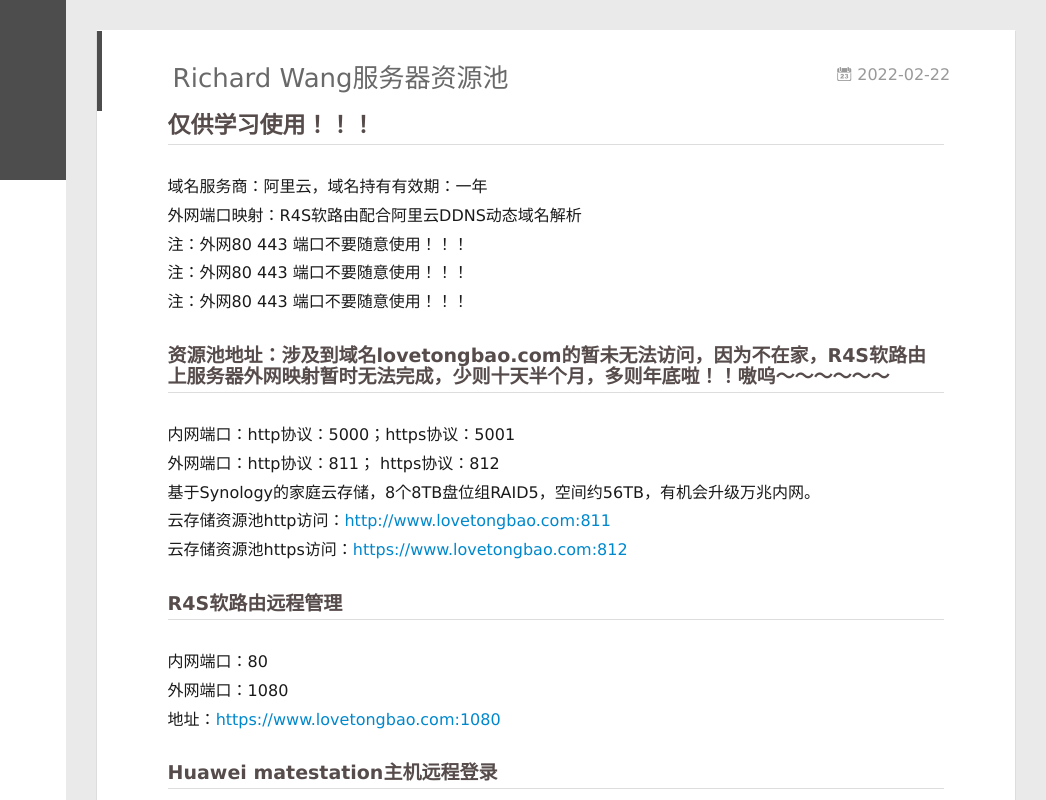
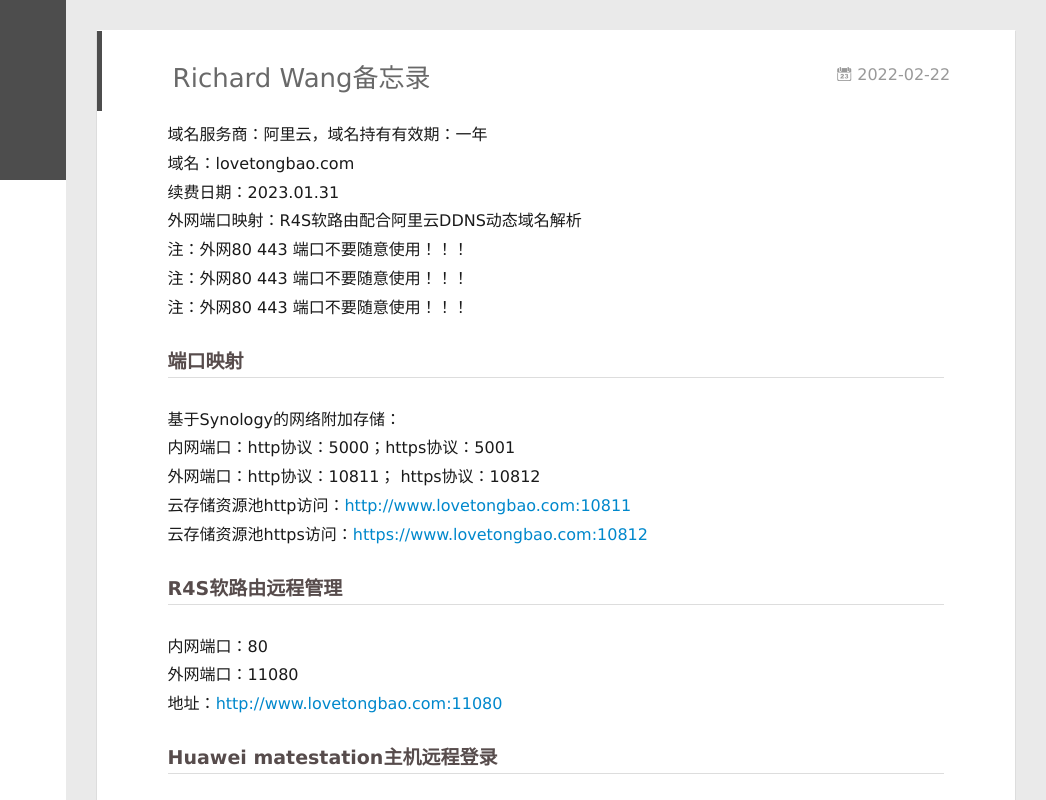
Before and after one commit to lawrencechenwen/lawrencechenwen.github.io, a plain HTML site: page 2022/02/22/我的资源池/index.html in a window 1280 px wide. Shown: the full height of the page, 234-1280 px from the left. Drawn offline with Linux system fonts and the light colour scheme; a script that the page names is missing.

Commit message:
Site updated: 2022-03-12 10:38:43

```diff
--- a/2022/02/22/我的资源池/index.html
+++ b/2022/02/22/我的资源池/index.html
@@ -6,17 +6,17 @@
   <meta name="renderer" content="webkit">
   <meta http-equiv="X-UA-Compatible" content="IE=edge" >
   <link rel="dns-prefetch" href="http://example.com">
-  <title>Richard Wang服务器资源池 | Hexo</title>
+  <title>Richard Wang备忘录 | Hexo</title>
   <meta name="viewport" content="width=device-width, initial-scale=1, maximum-scale=1">
-  <meta name="description" content="仅供学习使用！！！域名服务商：阿里云，域名持有有效期：一年外网端口映射：R4S软路由配合阿里云DDNS动态域名解析注：外网80 443 端口不要随意使用！！！注：外网80 443 端口不要随意使用！！！注：外网80 443 端口不要随意使用！！！ 资源池地址：涉及到域名lovetongbao.com的暂未无法访问，因为不在家，R4S软路由上服务器外网映射暂时无法完成，少则十天半个月，多则年底啦！！">
+  <meta name="description" content="域名服务商：阿里云，域名持有有效期：一年域名：lovetongbao.com续费日期：2023.01.31外网端口映射：R4S软路由配合阿里云DDNS动态域名解析注：外网80 443 端口不要随意使用！！！注：外网80 443 端口不要随意使用！！！注：外网80 443 端口不要随意使用！！！ 端口映射基于Synology的网络附加存储：内网端口：http协议：5000；https协议：5001外">
 <meta property="og:type" content="article">
-<meta property="og:title" content="Richard Wang服务器资源池">
+<meta property="og:title" content="Richard Wang备忘录">
 <meta property="og:url" content="http://example.com/2022/02/22/%E6%88%91%E7%9A%84%E8%B5%84%E6%BA%90%E6%B1%A0/index.html">
 <meta property="og:site_name" content="Hexo">
-<meta property="og:description" content="仅供学习使用！！！域名服务商：阿里云，域名持有有效期：一年外网端口映射：R4S软路由配合阿里云DDNS动态域名解析注：外网80 443 端口不要随意使用！！！注：外网80 443 端口不要随意使用！！！注：外网80 443 端口不要随意使用！！！ 资源池地址：涉及到域名lovetongbao.com的暂未无法访问，因为不在家，R4S软路由上服务器外网映射暂时无法完成，少则十天半个月，多则年底啦！！">
+<meta property="og:description" content="域名服务商：阿里云，域名持有有效期：一年域名：lovetongbao.com续费日期：2023.01.31外网端口映射：R4S软路由配合阿里云DDNS动态域名解析注：外网80 443 端口不要随意使用！！！注：外网80 443 端口不要随意使用！！！注：外网80 443 端口不要随意使用！！！ 端口映射基于Synology的网络附加存储：内网端口：http协议：5000；https协议：5001外">
 <meta property="og:locale" content="en_US">
 <meta property="article:published_time" content="2022-02-22T05:23:44.000Z">
-<meta property="article:modified_time" content="2022-02-22T10:13:40.431Z">
+<meta property="article:modified_time" content="2022-03-12T02:35:43.865Z">
 <meta property="article:author" content="John Doe">
 <meta name="twitter:card" content="summary">
 
@@ -161,7 +161,7 @@
 
 
     <h1 class="article-title" itemprop="name">
-      Richard Wang服务器资源池
+      Richard Wang备忘录
     </h1>
 
 
@@ -174,10 +174,10 @@
 
     <div class="article-entry" itemprop="articleBody">
 
-        <h2 id="仅供学习使用！！！"><a href="#仅供学习使用！！！" class="headerlink" title="仅供学习使用！！！"></a>仅供学习使用！！！</h2><p>域名服务商：阿里云，域名持有有效期：一年<br>外网端口映射：R4S软路由配合阿里云DDNS动态域名解析<br>注：外网80 443 端口不要随意使用！！！<br>注：外网80 443 端口不要随意使用！！！<br>注：外网80 443 端口不要随意使用！！！</p>
-<h3 id="资源池地址：涉及到域名lovetongbao-com的暂未无法访问，因为不在家，R4S软路由上服务器外网映射暂时无法完成，少则十天半个月，多则年底啦！！嗷呜～～～～～～"><a href="#资源池地址：涉及到域名lovetongbao-com的暂未无法访问，因为不在家，R4S软路由上服务器外网映射暂时无法完成，少则十天半个月，多则年底啦！！嗷呜～～～～～～" class="headerlink" title="资源池地址：涉及到域名lovetongbao.com的暂未无法访问，因为不在家，R4S软路由上服务器外网映射暂时无法完成，少则十天半个月，多则年底啦！！嗷呜～～～～～～"></a>资源池地址：涉及到域名lovetongbao.com的暂未无法访问，因为不在家，R4S软路由上服务器外网映射暂时无法完成，少则十天半个月，多则年底啦！！嗷呜～～～～～～</h3><p>内网端口：http协议：5000；https协议：5001<br>外网端口：http协议：811； https协议：812<br>基于Synology的家庭云存储，8个8TB盘位组RAID5，空间约56TB，有机会升级万兆内网。<br>云存储资源池http访问：<a target="_blank" rel="noopener" href="http://www.lovetongbao.com:811/">http://www.lovetongbao.com:811</a><br>云存储资源池https访问：<a target="_blank" rel="noopener" href="https://www.lovetongbao.com:812/">https://www.lovetongbao.com:812</a></p>
-<h3 id="R4S软路由远程管理"><a href="#R4S软路由远程管理" class="headerlink" title="R4S软路由远程管理"></a>R4S软路由远程管理</h3><p>内网端口：80<br>外网端口：1080<br>地址：<a target="_blank" rel="noopener" href="https://www.lovetongbao.com:1080/">https://www.lovetongbao.com:1080</a></p>
-<h3 id="Huawei-matestation主机远程登录"><a href="#Huawei-matestation主机远程登录" class="headerlink" title="Huawei matestation主机远程登录"></a>Huawei matestation主机远程登录</h3><p>内网端口：3389<br>外网端口：3389<br>使用微软自带的远程工具Remote Desktop，开启方法：桌面右键个性化–主页–系统–远程桌面–开启，win+r运行进程mstsc。<br>计算机：<a target="_blank" rel="noopener" href="http://www.lovetongbao.com:3389/">www.lovetongbao.com:3389</a><br>用户名：<a href="mailto:&#108;&#97;&#x77;&#x72;&#x65;&#110;&#99;&#x65;&#99;&#104;&#101;&#x6e;&#x77;&#x65;&#110;&#64;&#x67;&#109;&#x61;&#x69;&#108;&#x2e;&#x63;&#x6f;&#x6d;">&#108;&#97;&#x77;&#x72;&#x65;&#110;&#99;&#x65;&#99;&#104;&#101;&#x6e;&#x77;&#x65;&#110;&#64;&#x67;&#109;&#x61;&#x69;&#108;&#x2e;&#x63;&#x6f;&#x6d;</a><br>密  码：chenwen123789</p>
+        <p>域名服务商：阿里云，域名持有有效期：一年<br>域名：lovetongbao.com<br>续费日期：2023.01.31<br>外网端口映射：R4S软路由配合阿里云DDNS动态域名解析<br>注：外网80 443 端口不要随意使用！！！<br>注：外网80 443 端口不要随意使用！！！<br>注：外网80 443 端口不要随意使用！！！</p>
+<h3 id="端口映射"><a href="#端口映射" class="headerlink" title="端口映射"></a>端口映射</h3><p>基于Synology的网络附加存储：<br>内网端口：http协议：5000；https协议：5001<br>外网端口：http协议：10811； https协议：10812<br>云存储资源池http访问：<a target="_blank" rel="noopener" href="http://www.lovetongbao.com:10811/">http://www.lovetongbao.com:10811</a><br>云存储资源池https访问：<a target="_blank" rel="noopener" href="https://www.lovetongbao.com:10812/">https://www.lovetongbao.com:10812</a></p>
+<h3 id="R4S软路由远程管理"><a href="#R4S软路由远程管理" class="headerlink" title="R4S软路由远程管理"></a>R4S软路由远程管理</h3><p>内网端口：80<br>外网端口：11080<br>地址：<a target="_blank" rel="noopener" href="http://www.lovetongbao.com:11080/">http://www.lovetongbao.com:11080</a></p>
+<h3 id="Huawei-matestation主机远程登录"><a href="#Huawei-matestation主机远程登录" class="headerlink" title="Huawei matestation主机远程登录"></a>Huawei matestation主机远程登录</h3><p>内网端口：3389<br>外网端口：3389<br>使用微软自带的远程工具Remote Desktop，开启方法：桌面右键个性化–主页–系统–远程桌面–开启，win+r运行进程mstsc。<br>计算机：<a target="_blank" rel="noopener" href="http://www.lovetongbao.com:3389/">www.lovetongbao.com:3389</a><br>用户名：<a href="mailto:&#108;&#x61;&#119;&#114;&#101;&#110;&#99;&#101;&#99;&#x68;&#x65;&#x6e;&#119;&#101;&#x6e;&#64;&#x67;&#x6d;&#x61;&#x69;&#x6c;&#x2e;&#99;&#x6f;&#109;">&#108;&#x61;&#119;&#114;&#101;&#110;&#99;&#101;&#99;&#x68;&#x65;&#x6e;&#119;&#101;&#x6e;&#64;&#x67;&#x6d;&#x61;&#x69;&#x6c;&#x2e;&#99;&#x6f;&#109;</a><br>密  码：chenwen123789</p>
 
 
 
@@ -315,7 +315,7 @@
 
   <div class="duoshuo">
 	<!-- 多说评论框 start -->
-	<div class="ds-thread" data-thread-key="我的资源池" data-title="Richard Wang服务器资源池" data-url="http://example.com/2022/02/22/%E6%88%91%E7%9A%84%E8%B5%84%E6%BA%90%E6%B1%A0/"></div>
+	<div class="ds-thread" data-thread-key="我的资源池" data-title="Richard Wang备忘录" data-url="http://example.com/2022/02/22/%E6%88%91%E7%9A%84%E8%B5%84%E6%BA%90%E6%B1%A0/"></div>
 	<!-- 多说评论框 end -->
 	<!-- 多说公共JS代码 start (一个网页只需插入一次) -->
 	<script type="text/javascript">
--- a/content.json
+++ b/content.json
@@ -1 +1 @@
-[{"title":"今日随笔","date":"2022-02-23T13:30:00.000Z","path":"2022/02/23/2022-02-23/","tags":[]},{"title":"Richard Wang服务器资源池","date":"2022-02-22T05:23:44.000Z","path":"2022/02/22/我的资源池/","tags":[]},{"title":"Hello World","date":"2022-02-22T04:22:02.173Z","path":"2022/02/22/hello-world/","tags":[]}]
+[{"title":"今日随笔","date":"2022-02-23T13:30:00.000Z","path":"2022/02/23/2022-02-23/","tags":[]},{"title":"Richard Wang备忘录","date":"2022-02-22T05:23:44.000Z","path":"2022/02/22/我的资源池/","tags":[]},{"title":"Hello World","date":"2022-02-22T04:22:02.173Z","path":"2022/02/22/hello-world/","tags":[]}]
```
Also changed, not shown: 2022/02/22/hello-world/index.html (+1 -1 lines), 2022/02/23/2022-02-23/index.html (+1 -1 lines), archives/2022/02/index.html (+1 -1 lines), archives/2022/index.html (+1 -1 lines), archives/index.html (+1 -1 lines), index.html (+5 -5 lines).
